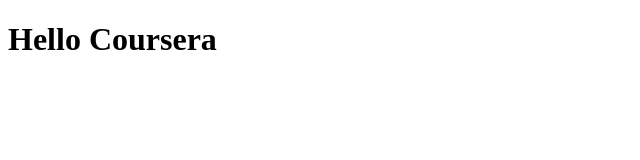
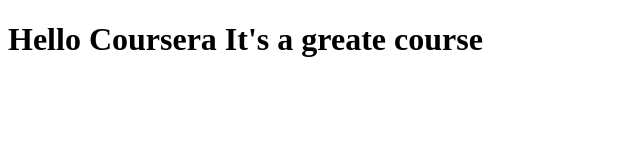
Before and after one commit to jhsu32/Coursera-test, a plain HTML site: page site/index.html in a window 1280 px wide. Shown: the whole page, without its empty margins (0-640 px from the left). Drawn offline with Linux system fonts and the light colour scheme.

Commit message:
Samll addition to our page content

```diff
--- a/site/index.html
+++ b/site/index.html
@@ -4,6 +4,6 @@
 	<title>Hello Coursera</title>
 </head>
 <body>
-	<h1>Hello Coursera</h1>
+	<h1>Hello Coursera It's a greate course</h1>
 </body>
 </html>
```
